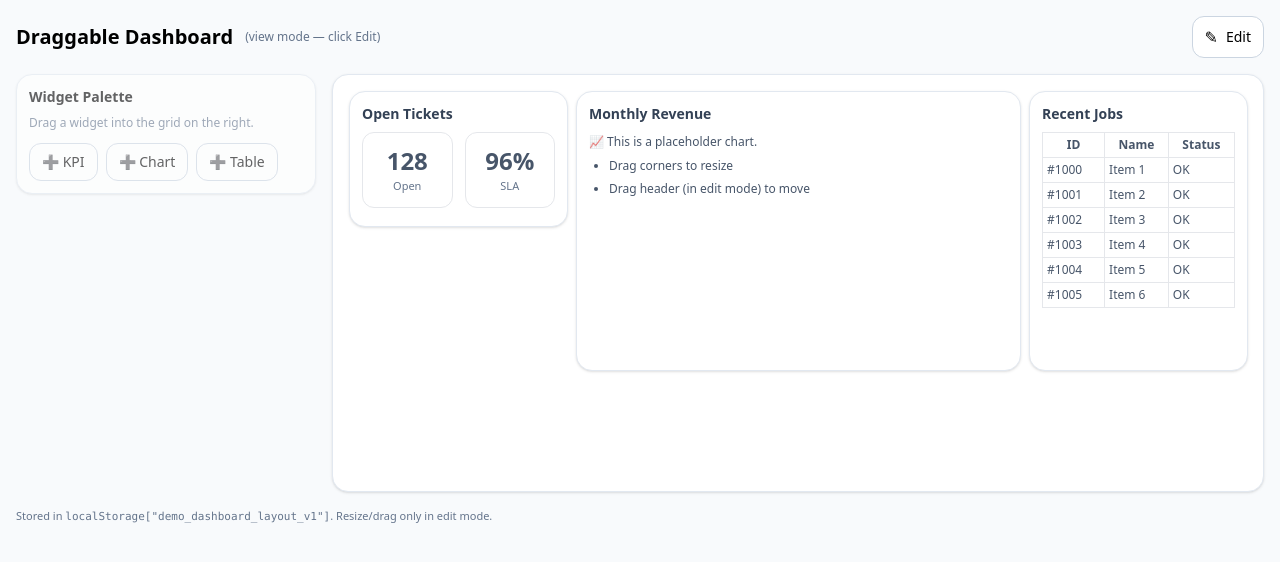
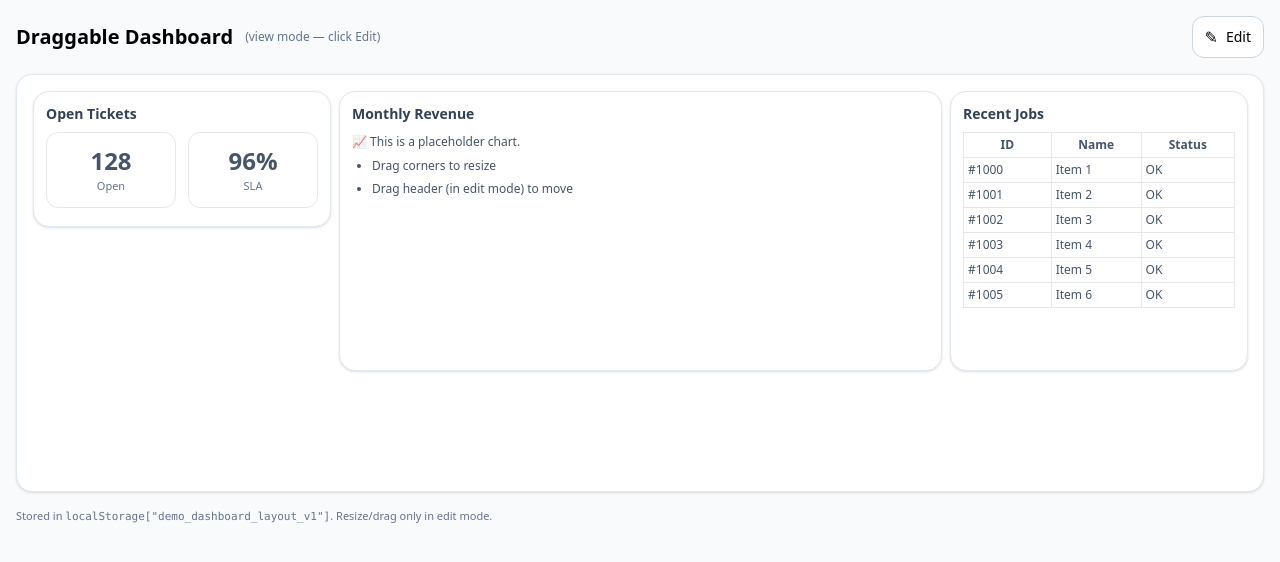
Before and after one commit to Andrew-Loo/draggable-dashboard, a React (Vite) app: page / in a window 1280 px wide. Shown: the top 562 px of the page. Built offline with nearby package versions, Linux system fonts and the light colour scheme.

Commit message:
Refactor widget palette to show conditionally

```diff
--- a/src/App.jsx
+++ b/src/App.jsx
@@ -166,7 +166,8 @@ export default function App() {
         </div>
 
         <div className="grid grid-cols-12 gap-4">
-          <aside className={`col-span-12 lg:col-span-3 ${editing ? "" : "opacity-60 pointer-events-none"}`}>
+          {editing && (
+            <aside className="col-span-12 lg:col-span-3">
               <div className="bg-white rounded-2xl shadow border border-slate-200 p-3">
                 <div className="text-sm font-semibold mb-2">Widget Palette</div>
                 <div className="text-xs text-slate-500 mb-3">Drag a widget into the grid on the right.</div>
@@ -174,11 +175,13 @@ export default function App() {
                   {["KPI", "Chart", "Table"].map((type) => (
                     <button
                       key={type}
-                    draggable={editing}
-                    onDragStart={(e) => { dragTypeRef.current = type; try { e.dataTransfer.setData("text/plain", type); } catch {} }}
+                      draggable
+                      onDragStart={(e) => {
+                        dragTypeRef.current = type;
+                        try { e.dataTransfer.setData("text/plain", type); } catch {}
+                      }}
                       onDragEnd={() => (dragTypeRef.current = null)}
                       className="px-3 py-2 rounded-xl border border-slate-300 bg-white hover:bg-slate-50 text-sm"
-                    title={editing ? `Drag ${type}` : "Click Edit to enable dragging"}
                     >
                       ➕ {type}
                     </button>
@@ -186,8 +189,9 @@ export default function App() {
                 </div>
               </div>
             </aside>
+          )}
 
-          <main className="col-span-12 lg:col-span-9">
+          <main className={`col-span-12 ${editing ? "lg:col-span-9" : "lg:col-span-12"}`}>
             <div className="bg-white rounded-2xl shadow border border-slate-200 p-2">
               <AutoWidthGrid
                 className="layout"
```
Lines whose indentation alone changed are shown as unchanged.
